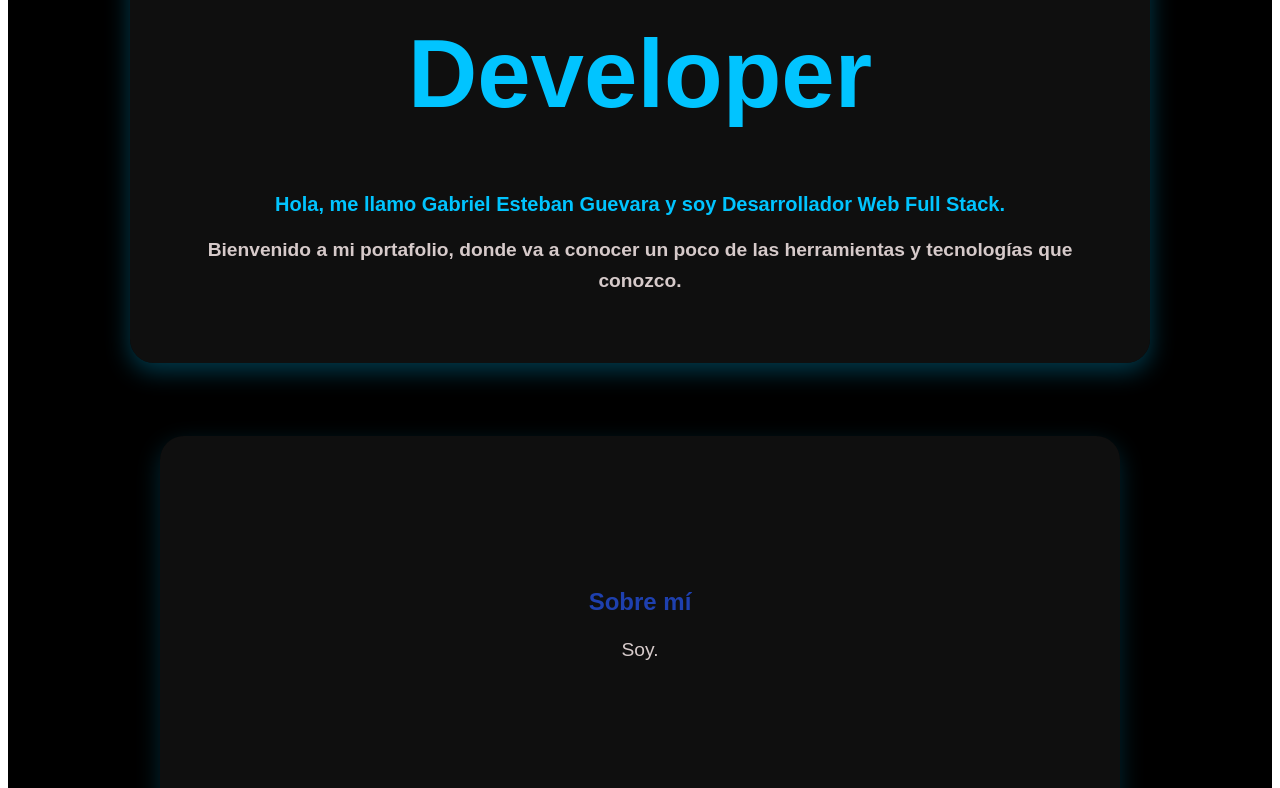
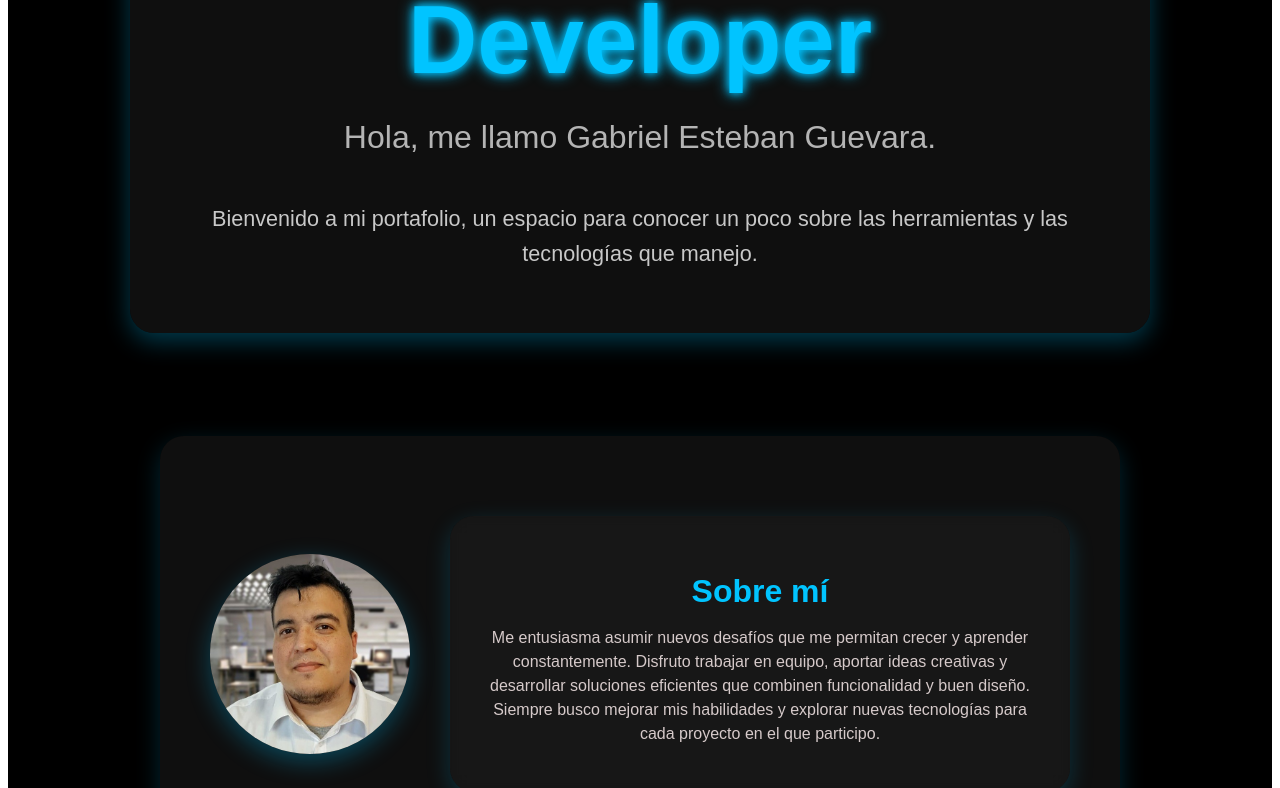
Before and after one commit to watefa1/gabrielguevara.portafolio, an Angular app: page / in a window 1280 px wide. Shown: the part 372-1160 px from the top of the page. Built offline with nearby package versions, Linux system fonts and the light colour scheme.

Commit message:
imagen, datos sobre mi y app

```diff
--- a/src/app/app.css
+++ b/src/app/app.css
@@ -1,14 +1,47 @@
-h1, header h1 {
+header h1 {
   font-size: 6rem;
   font-weight: bold;
-  color: rgb(1, 196, 255);
+  color: rgb(1,196,255);
+  margin: 0;
+  text-shadow: 0 0 8px rgb(1,196,255), 0 0 16px rgb(1,196,255);
 }
 
 h4, header h4 {
-  font-size: 20px;
-  font-weight: bold;
-  color: rgb(1, 196, 255);
+  font-size: 1.75rem;
+  font-weight: 500;
+  color: rgb(180,180,180);
   margin-top: 20px;
+  max-width: 900px;
+  line-height: 1.4;
+}
+
+header p {
+  font-size: 1.25rem;
+  color: rgb(200,200,200);
+  margin-top: 15px;
+  max-width: 900px;
+  line-height: 1.6;
+}
+
+@media (min-width: 768px) {
+  header h4 {
+    font-size: 2rem;
+  }
+  header p {
+    font-size: 1.35rem;
+  }
+}
+
+@media (max-width: 480px) {
+  header h1 {
+    font-size: 3.5rem;
+  }
+  header h4 {
+    font-size: 1.5rem;
+  }
+  header p {
+    font-size: 1rem;
+  }
 }
 
 footer {
@@ -105,6 +138,7 @@ header > div {
   box-shadow: 0 8px 24px rgba(1,196,255,0.3);
   max-width: 900px;
   margin: auto;
+  text-align: center;
 }
 
 main > * {
--- a/src/app/app.html
+++ b/src/app/app.html
@@ -8,17 +8,20 @@
   </div>
 </nav>
 
-<header class="flex items-center justify-center text-center bg-blue-600 text-white h-screen pt-20">
+<header>
   <div>
     <h1 class="text-6xl md:text-8xl font-bold">
       Full Stack Web Developer
     </h1>
     <h4 class="text-2xl md:text-4xl font-bold mt-4">
-      Hola, me llamo Gabriel Esteban Guevara y soy Desarrollador Web Full Stack.
-      <p>Bienvenido a mi portafolio, donde va a conocer un poco de las herramientas y tecnologías que conozco.</p>
+      Hola, me llamo Gabriel Esteban Guevara.
     </h4>
+<p class="mt-4 max-w-lg mx-auto text-center text-gray-300 text-lg leading-relaxed">
+      Bienvenido a mi portafolio, un espacio para conocer un poco sobre las herramientas y las tecnologías que manejo.
+    </p>
   </div>
 </header>
+
 
 <main class="p-6">
   <div class="glass-container">
--- a/src/app/sobre-mi/sobre-mi.css
+++ b/src/app/sobre-mi/sobre-mi.css
@@ -1,6 +1,66 @@
-h2 {
-  color: #1e40af;
+.sobre-mi-container {
+  display: flex;
+  justify-content: center;
+  align-items: center;
+  padding: 40px 20px;
+  margin-bottom: 40px;
 }
-p {
+
+.sobre-mi-content {
+  display: flex;
+  align-items: center;
+  gap: 40px;
+  flex-wrap: wrap;
+  max-width: 900px;
+  margin: 0 auto;
+}
+
+.foto-perfil {
+  width: 200px;
+  height: 200px;
+  border-radius: 50%;
+  overflow: hidden;
+  box-shadow: 0 8px 24px rgba(1,196,255,0.3);
+  flex-shrink: 0;
+}
+
+.foto-perfil img {
+  width: 100%;
+  height: 100%;
+  object-fit: cover;
+}
+
+.texto-sobre-mi {
+  background: rgba(26,25,25,0.6);
+  backdrop-filter: blur(10px);
+  -webkit-backdrop-filter: blur(10px);
+  border-radius: 24px;
+  padding: 30px;
+  box-shadow: 0 8px 24px rgba(1,196,255,0.2);
+  color: rgb(200,200,200);
+  flex: 1;
+}
+
+.texto-sobre-mi h2 {
+  color: rgb(1,196,255);
+  font-size: 2rem;
+  font-weight: bold;
+  margin-bottom: 15px;
+}
+
+.texto-sobre-mi p {
   line-height: 1.5;
+  font-size: 1rem;
 }
+
+@media (max-width: 768px) {
+  .sobre-mi-content {
+    flex-direction: column;
+    gap: 20px;
+  }
+
+  .foto-perfil {
+    width: 150px;
+    height: 150px;
+  }
+}
--- a/src/app/sobre-mi/sobre-mi.html
+++ b/src/app/sobre-mi/sobre-mi.html
@@ -1,4 +1,11 @@
-<section class="mb-8 flex flex-col items-center text-center">
-  <h2 class="text-2xl font-bold mb-2">Sobre mí</h2>
-  <p class="max-w-xl">Soy.</p>
+<section id="app-sobre-mi" class="sobre-mi-container">
+  <div class="sobre-mi-content">
+    <div class="foto-perfil">
+      <img src="/images/foto.jpeg" alt="Gabriel Guevara">
+    </div>
+    <div class="texto-sobre-mi">
+      <h2>Sobre mí</h2>
+      <p>Me entusiasma asumir nuevos desafíos que me permitan crecer y aprender constantemente. Disfruto trabajar en equipo, aportar ideas creativas y desarrollar soluciones eficientes que combinen funcionalidad y buen diseño. Siempre busco mejorar mis habilidades y explorar nuevas tecnologías para cada proyecto en el que participo.</p>
+    </div>
+  </div>
 </section>
```
Also changed, not shown: public/images/foto.jpeg (added).
